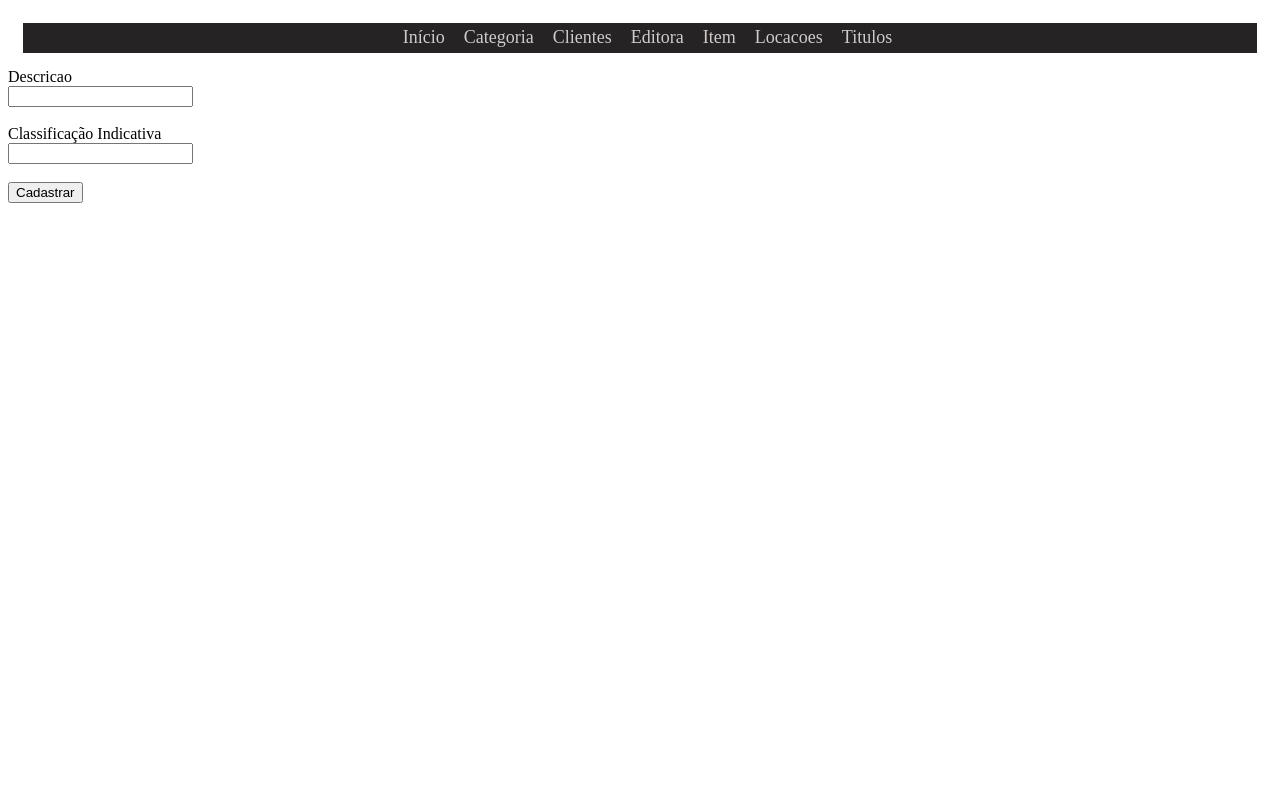
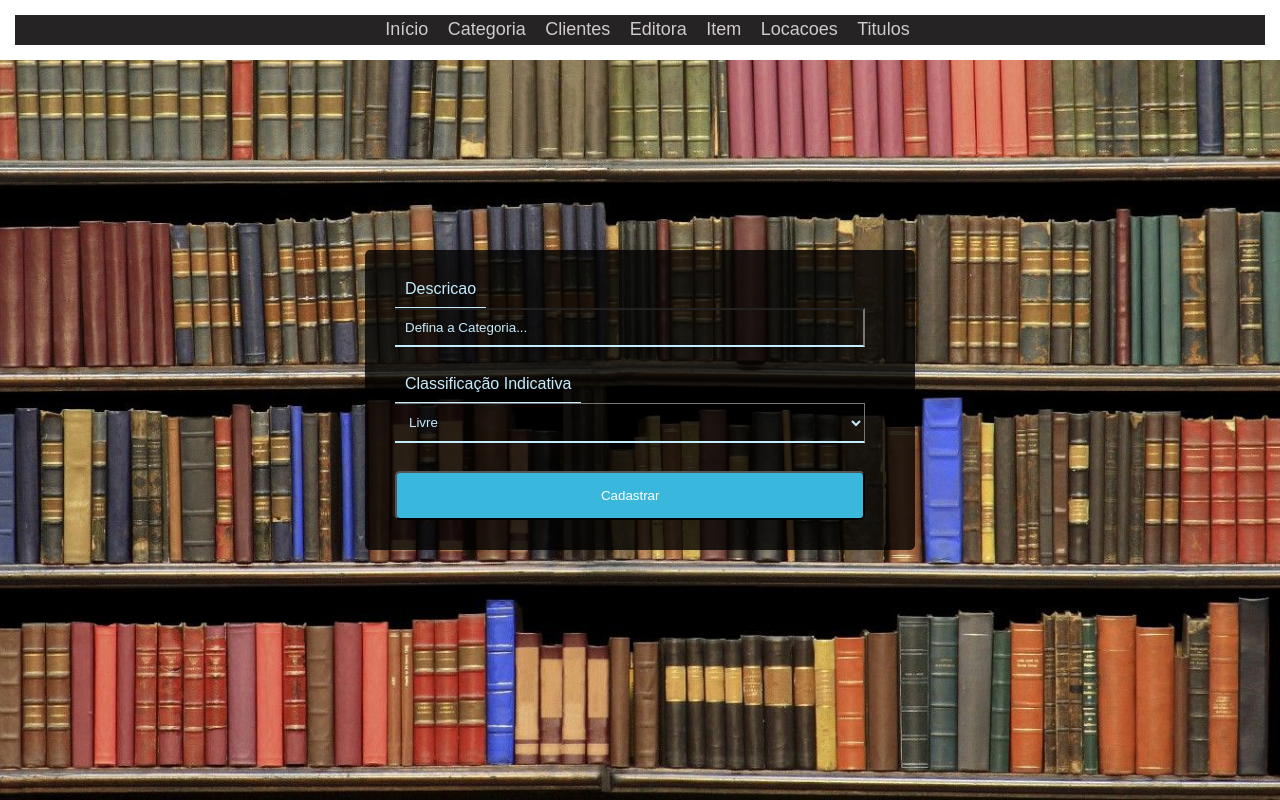
Before and after one commit to elissoncosta/TrabalhoPhp, a PHP site: page /Categoria/Cadastrar/cadastrar_Categoria.php in a window 1280 px wide. Run offline with PHP 8.4, Linux system fonts and the light colour scheme.

Commit message:
style cadastro

```diff
--- a/Categoria/Cadastrar/cadastrar_Categoria.php
+++ b/Categoria/Cadastrar/cadastrar_Categoria.php
@@ -6,7 +6,8 @@ include('../../conexao.php');
 
 <head>
 	<title>Cadastrar Categoria</title>
-			<link rel="stylesheet" type="text/css" href="../Styles/site.css">
+	<link rel="stylesheet" type="text/css" href="../../Styles/site.css">
+	<link rel="stylesheet" type="text/css" href="../../Styles/cadastro.css ">
 </head>
 
 <body>
@@ -21,15 +22,33 @@ include('../../conexao.php');
 		echo "<p class=\"erro\">Categoria não cadastrada! MySQL erro: {$msg}</p>";
 	}
 	?>
-	<form action="cadastrar_Categoria_db.php" method="post">
-		<label for="Descricao">Descricao</label><br>
-		<input type="text" name="Descricao" id="Descricao" maxlength="150"><br><br>
 
-		<label for="Class_Indic">Classificação Indicativa</label><br>
-		<input type="text" name="Class_Indic" id="Class_Indic" maxlength="11"><br><br>
+	<div class="wrapper">
+		<div class="cadastro">
+			<div class="campos">
+				<form action="cadastrar_Categoria_db.php" method="post">
+					<label for="Descricao">Descricao</label><br>
+					<input type="text"
+					       name="Descricao"
+						   id="Descricao"
+						   maxlength="50"
+						   placeholder="Defina a Categoria...">
+					<br><br>
 
-		<button type="submit">Cadastrar</button>
-	</form>
+					<label for="Class_Indic">Classificação Indicativa</label><br>
+					<select name="classificacao" id="classificacao">
+						<option value="1">Livre</option>
+						<option value="2">10 Anos</option>
+						<option value="3">12 Anos</option>
+						<option value="4">16 Anos</option>
+						<option value="5">18 Anos</option>
+					</select><br><br>
+
+				</form>
+				<button class="btn" type="submit">Cadastrar</button>
+			</div>
+		</div>
+	</div>
 </body>
 
 </html>
--- /dev/null
+++ b/Styles/cadastro.css
@@ -0,0 +1,90 @@
+*{
+    margin: 0;
+    padding: 0;
+    box-sizing: border-box;
+    outline: none;
+    font-family: sans-serif;
+}
+
+body{
+    background: url(../Images/Biblioteca.jpg) no-repeat top center;
+    background-size: cover;
+    height: 100vh;
+}
+
+.wrapper{
+    position: absolute;
+    top: 50%;
+    transform: translateY(-50%);
+    width: 100%;
+    padding: 0 20px;
+}
+
+.cadastro{
+    max-width: 550px;
+    margin: 0 auto;
+    background: rgba(0,0,0,0.8);
+    padding: 30px;
+    border-radius: 5px;
+    display: flex;
+    flex-direction: row;
+    box-shadow: 0 0 10px rgba(0,0,0,0.13);
+}
+
+.campos{
+    display: flex;
+    flex-direction: column;
+    margin-right: 4%;
+    width: 100%;
+}
+
+.campos input{
+    margin: 10px 0;
+    background: transparent;
+    border-left: 0;
+    border-bottom: 2px solid #c5ecfd;
+    padding: 10px;
+    color: #c5ecfd;
+    width: 100%;
+}
+
+.campos select{
+    margin: 10px 0;
+    background: transparent;
+    border-left: 0;
+    border-bottom: 2px solid #c5ecfd;
+    padding: 10px;
+    color: #c5ecfd;
+    width: 100%;
+}
+
+.campos select option {
+    margin: 40px;
+    background: rgba(0,0,0,0.8);
+    color: #fff;
+    text-shadow: 0 1px 0 rgba(0, 0, 0, 0.4);
+}
+
+.campos label{
+    margin: 10px 0;
+    background: transparent;
+    border-left: 0;
+    border-bottom: 2px solid #c5ecfd;
+    padding: 10px;
+    color: #c5ecfd;
+    width: 100%;
+}
+
+::-webkit-input-placeholder{
+    color: #c5ecfd;
+}
+
+.btn{
+    background: #39b7dd;
+    text-align: center;
+    padding: 15px;
+    border-radius: 5px;
+    color: #fff;
+    cursor: pointer;
+    text-transform: capitalize;
+}
--- a/Styles/login.css
+++ b/Styles/login.css
@@ -1,7 +1,9 @@
 body {
     margin: 0;
     padding: 0;
-    background-image: url(../Images/Biblioteca.jpg);
+    background: url(../Images/Biblioteca.jpg) no-repeat top center;
+    background-size: cover;
+    height: 100vh;
     background-position: center;
     font-family: sans-serif;
 }
```
Also changed, not shown: Cliente/Cadastrar/cadastrar_clientes.php (+10 -3 lines).
